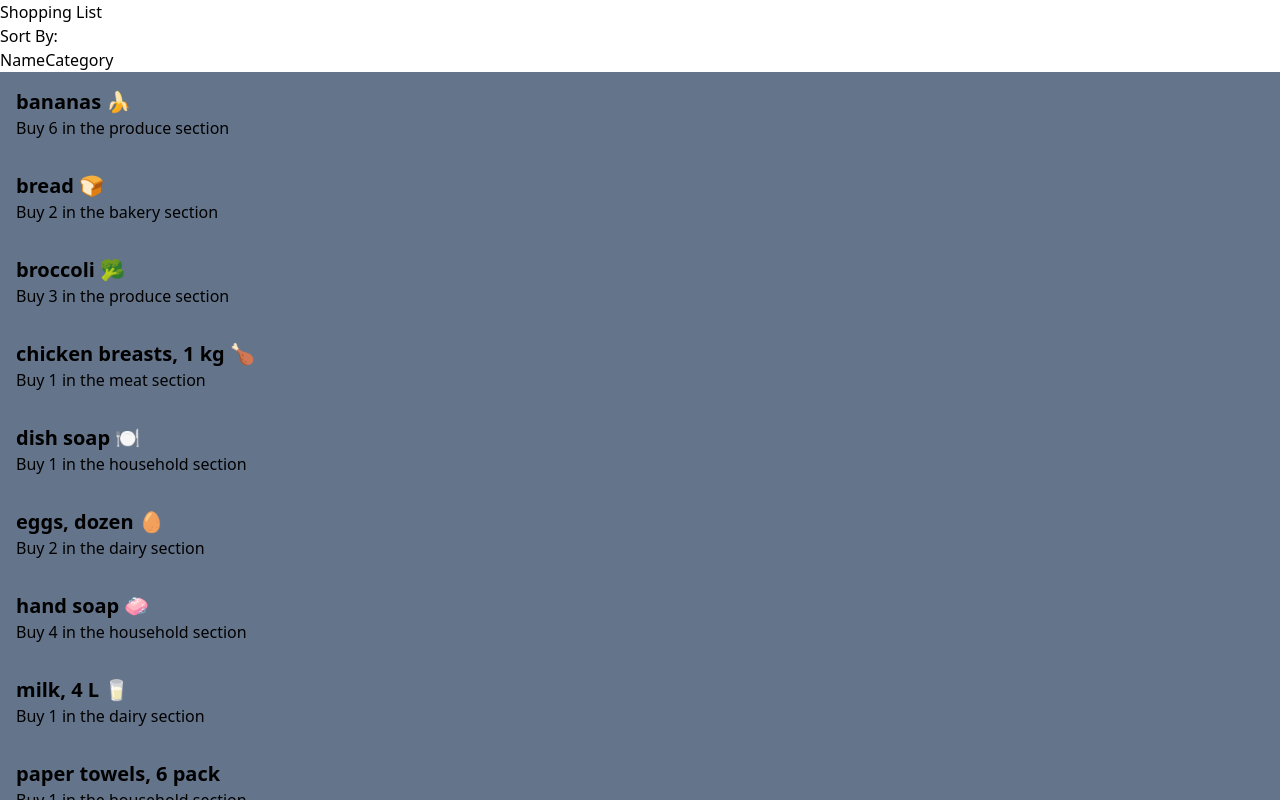
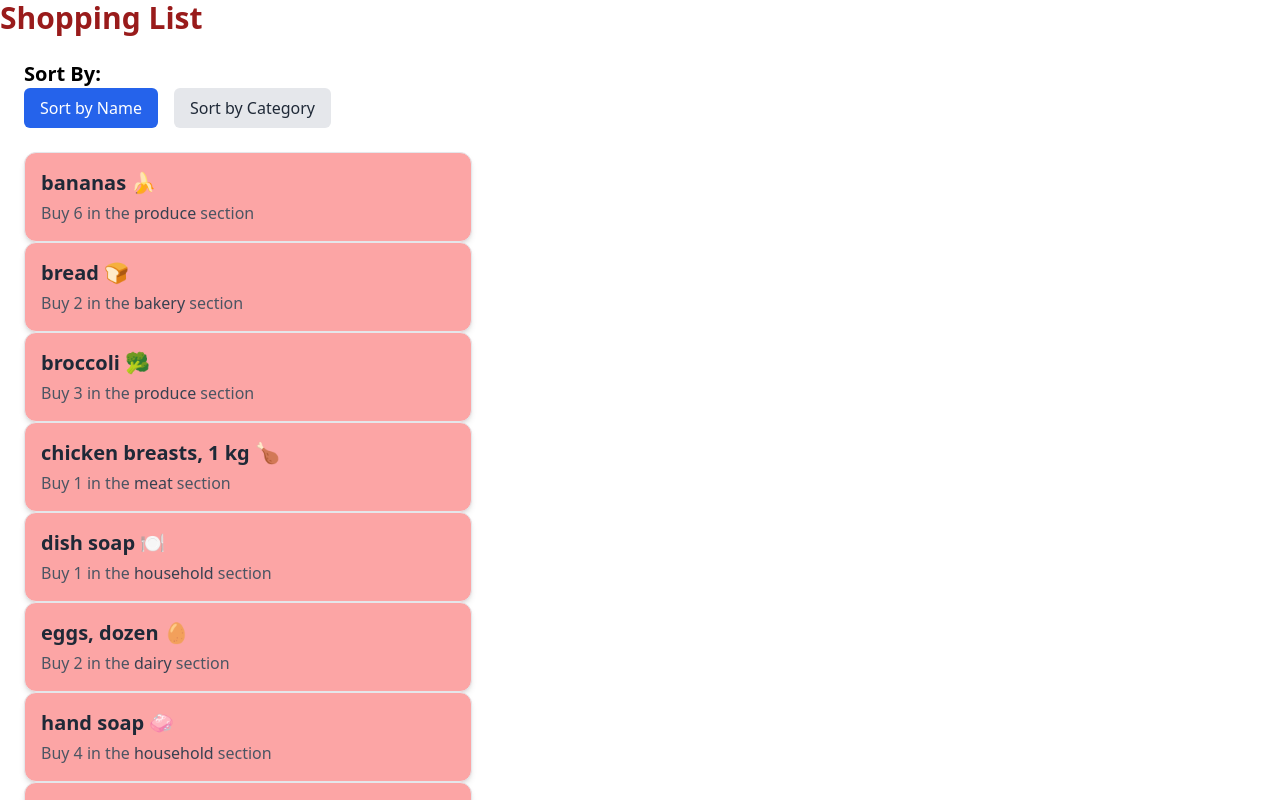
Before and after one commit to HamDan36/cprg306-assignments, a Next.js app: page /week-6 in a window 1280 px wide. Shown: the top 800 px of the page. Built offline with nearby package versions, Linux system fonts and the light colour scheme.

Commit message:
adds tailwind styling to week6

```diff
--- a/app/week-6/item-list.js
+++ b/app/week-6/item-list.js
@@ -17,11 +17,30 @@ export default function ItemList()
     });
 
     return(
-      <main>
-        <h2>Sort By:</h2>
-        <button onClick={() => setSortBy("name")}>Name</button>
-        <button onClick={() => setSortBy("category")}>Category</button>
-
+      <main className="p-6">
+        <h2 className="font-bold text-xl">Sort By:</h2>
+        <div className="mb-6 flex gap-4">
+        <button
+          onClick={() => setSortBy("name")}
+          className={`px-4 py-2 rounded-md font-medium transition ${
+            sortBy === "name"
+              ? "bg-blue-600 text-white"
+              : "bg-gray-200 text-gray-800 hover:bg-gray-300"
+          }`}
+        >
+          Sort by Name
+        </button>
+        <button
+          onClick={() => setSortBy("category")}
+          className={`px-4 py-2 rounded-md font-medium transition ${
+            sortBy === "category"
+              ? "bg-blue-600 text-white"
+              : "bg-gray-200 text-gray-800 hover:bg-gray-300"
+          }`}
+        >
+          Sort by Category
+        </button>
+      </div>
         <ul>
 
           {sortedItems.map((item) => (
--- a/app/week-6/item.js
+++ b/app/week-6/item.js
@@ -1,12 +1,23 @@
-export default function({name, quantity, category})
-{
-    return(
-        <section className="border-l-indigo-950 bg-slate-500 p-4" >
-            <ul>
-                <li className="text-xl font-bold">{name}</li>
-                {/* <li className="text-xl font-bold">{quantity}</li> */}
-                <li>Buy {quantity} in the {category} section</li>
-            </ul>
-        </section>
+// export default function({name, quantity, category})
+// {
+//     return(
+//         <section className="border-l-indigo-950 bg-slate-500 p-4" >
+//             <ul>
+//                 <li className="text-xl font-bold">{name}</li>
+//                 {/* <li className="text-xl font-bold">{quantity}</li> */}
+//                 <li>Buy {quantity} in the {category} section</li>
+//             </ul>
+//         </section>
+//     );
+// }
+
+export default function Item({ name, quantity, category }) {
+    return (
+      <section className="bg-red-300 rounded-xl shadow-md p-4 border border-gray-200 max-w-md hover:shadow-lg transition">
+        <ul>
+          <li className="text-xl font-bold text-gray-800 mb-1">{name}</li>
+          <li className="text-gray-600">Buy {quantity} in the <span className="font-medium text-gray-700">{category}</span> section</li>
+        </ul>
+      </section>
     );
-}
+  }
--- a/app/week-6/page.js
+++ b/app/week-6/page.js
@@ -6,7 +6,7 @@ import ItemList from './item-list.js';
 export default function Page() {
   return (
     <main>
-      <h1>Shopping List</h1>
+      <h1 className="text-3xl font-extrabold text-red-800">Shopping List</h1>
       <ItemList />
     </main>
   );
```
